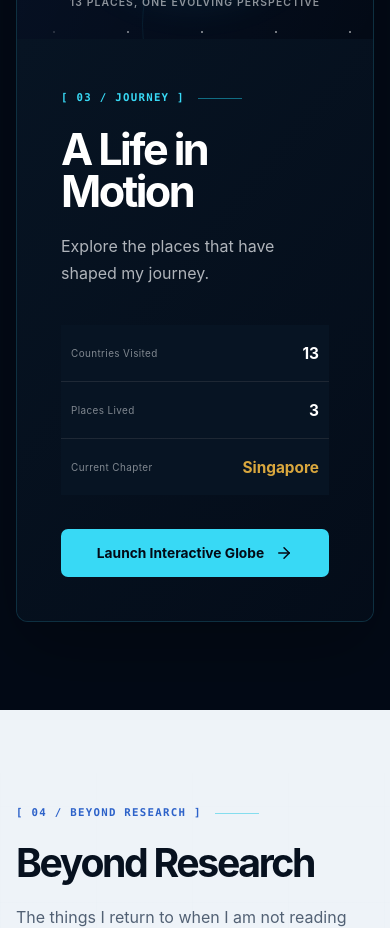
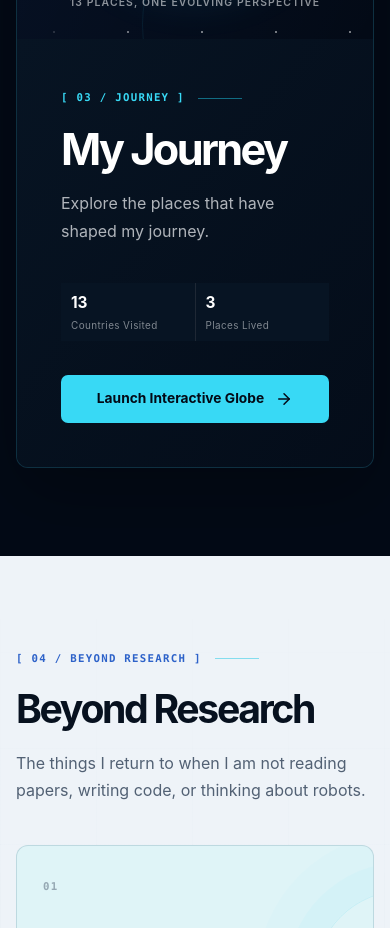
Before and after one commit to eliang6033/eliang6033.github.io, a React (Vite) app: page / in a window 390 px wide. Shown: the part 4140-5068 px from the top of the page. Built offline with nearby package versions, Linux system fonts and the light colour scheme.

Commit message:
Simplify Journey Preview stats

```diff
--- a/src/config/siteContent.ts
+++ b/src/config/siteContent.ts
@@ -68,7 +68,7 @@
   },
   journeyPreview: {
     eyebrow: "03 · Journey",
-    title: "A Life in Motion",
+    title: "My Journey",
     subtitle: "Explore the places that have shaped my journey.",
     action: "Launch Interactive Globe",
     previewLabel: "Interactive globe preview",
--- a/src/data/travel.ts
+++ b/src/data/travel.ts
@@ -141,7 +141,6 @@
 export const travelStats: TravelStat[] = [
   { label: "Countries Visited", value: "13" },
   { label: "Places Lived", value: "3" },
-  { label: "Current Chapter", value: "Singapore" },
 ];
 
 export const travelStatusLabels: Record<TravelStatus, string> = {
--- a/src/styles/globals.css
+++ b/src/styles/globals.css
@@ -752,8 +752,9 @@
 
 .journey-stats {
   display: grid;
+  width: min(100%, 340px);
   margin-top: 38px;
-  grid-template-columns: repeat(3, 1fr);
+  grid-template-columns: repeat(2, minmax(0, 1fr));
   gap: 1px;
   background: color-mix(in srgb, white 10%, transparent);
 }
@@ -2244,7 +2245,7 @@
   }
 
   .journey-stats {
-    grid-template-columns: 1fr;
+    grid-template-columns: repeat(2, minmax(0, 1fr));
   }
 
   .journey-stats div {
@@ -2330,7 +2331,7 @@
   }
 
   .journey-stats {
-    grid-template-columns: repeat(3, 1fr);
+    grid-template-columns: repeat(2, minmax(0, 1fr));
   }
 
   .journey-preview-visual {
@@ -2577,17 +2578,17 @@
   }
 
   .journey-stats {
-    grid-template-columns: 1fr;
+    grid-template-columns: repeat(2, minmax(0, 1fr));
   }
 
   .journey-stats div {
-    flex-direction: row;
-    align-items: center;
-    justify-content: space-between;
+    flex-direction: column-reverse;
+    align-items: flex-start;
+    justify-content: center;
   }
 
   .journey-stats dt {
-    margin: 0;
+    margin-top: 4px;
   }
 
   .hobby-grid {
@@ -3236,10 +3237,6 @@
   color: rgba(248, 250, 252, 0.5);
 }
 
-.journey-stats div:last-child dd {
-  color: var(--color-gold);
-}
-
 .button--journey {
   color: var(--color-dark);
   background: var(--color-brightCyan);
```
Also changed, not shown: 1 other file (tests, documents, lock files or other folders).
